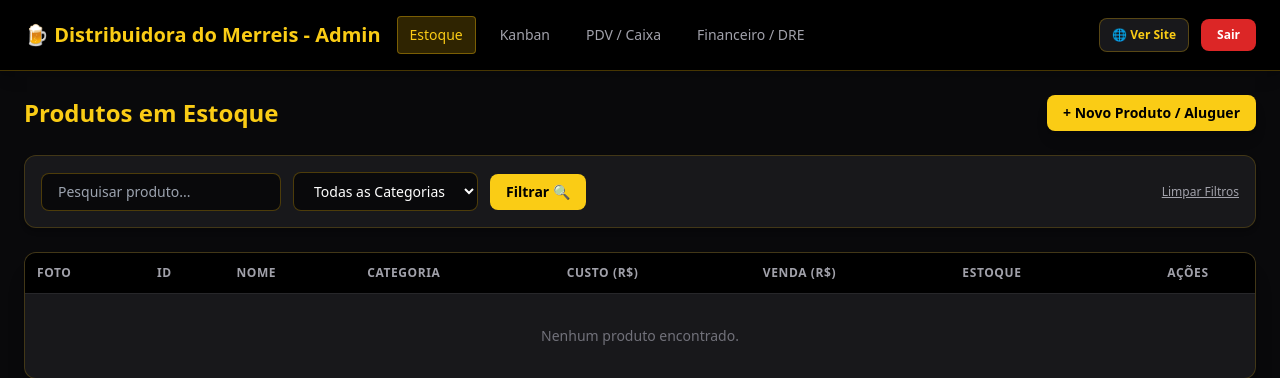
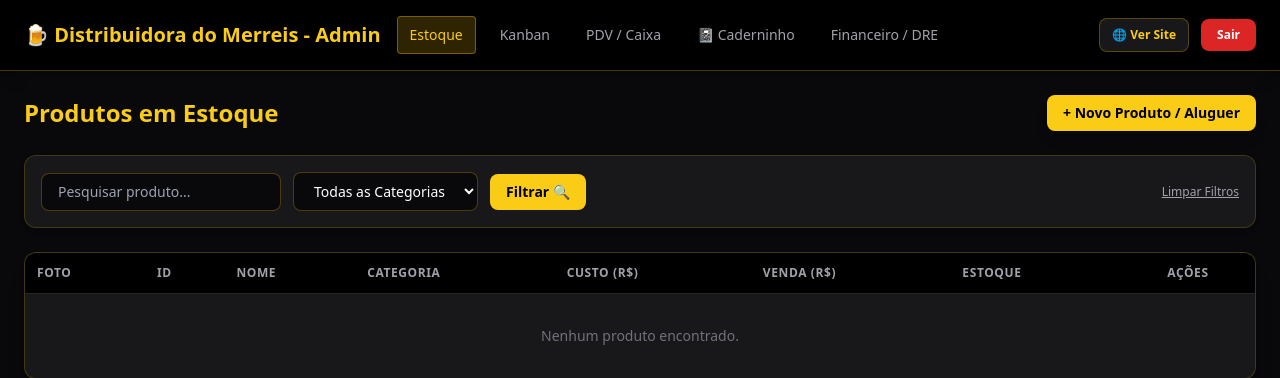
Before and after one commit to lungponto-ctrl/breja, a FastAPI app: template breja_byer_system/app/templates/admin/estoque.html in a window 1280 px wide. Shown: the top 378 px of the page. Run offline with FastAPI, Linux system fonts and the light colour scheme; the template is opened without the code that fills it, so the values that code supplies are empty; some libraries are stand-ins or nearby versions.

```diff
--- a/breja_byer_system/app/templates/admin/estoque.html
+++ b/breja_byer_system/app/templates/admin/estoque.html
@@ -24,6 +24,10 @@
                 </a>
 
                 <a href="/admin/pdv" class="px-3 py-2 rounded text-zinc-400 hover:text-white text-sm font-medium">PDV / Caixa</a>
+
+                <!-- Nova Aba do Caderninho Adicionada Aqui -->
+                <a href="/admin/caderninho" class="px-3 py-2 rounded text-zinc-400 hover:text-white text-sm font-medium flex items-center gap-1">📓 Caderninho</a>
+
                 <a href="/admin/financeiro" class="px-3 py-2 rounded text-zinc-400 hover:text-white text-sm font-medium">Financeiro / DRE</a>
             </div>
         </div>
--- a/breja_byer_system/app/templates/admin/financeiro.html
+++ b/breja_byer_system/app/templates/admin/financeiro.html
@@ -30,6 +30,9 @@
                         Kanban
                     {% endif %}
                 </a>
+
+                <!-- Nova Aba do Caderninho Adicionada Aqui -->
+                <a href="/admin/caderninho" class="text-zinc-400 hover:text-yellow-400 transition text-sm font-semibold flex items-center gap-1">📓 Caderninho</a>
 
                 <a href="/admin/financeiro" class="text-yellow-400 font-semibold border-b-2 border-yellow-400 pb-1 text-sm">Financeiro / DRE</a>
                 <a href="/" target="_blank" class="bg-zinc-900 border border-yellow-500/30 text-yellow-400 hover:bg-yellow-500/10 px-3 py-1.5 rounded-lg text-xs font-bold transition">🌐 Ver Site</a>
--- a/breja_byer_system/app/templates/admin/kanban.html
+++ b/breja_byer_system/app/templates/admin/kanban.html
@@ -24,6 +24,10 @@
             </a>
 
             <a href="/admin/pdv" class="px-3 py-2 rounded text-zinc-400 hover:text-white text-sm font-medium">PDV / Caixa</a>
+
+            <!-- Nova Aba do Caderninho Adicionada Aqui -->
+            <a href="/admin/caderninho" class="px-3 py-2 rounded text-zinc-400 hover:text-white text-sm font-medium flex items-center gap-1">📓 Caderninho</a>
+
             <a href="/admin/financeiro" class="px-3 py-2 rounded text-zinc-400 hover:text-white text-sm font-medium">Financeiro / DRE</a>
         </div>
     </div>
```
